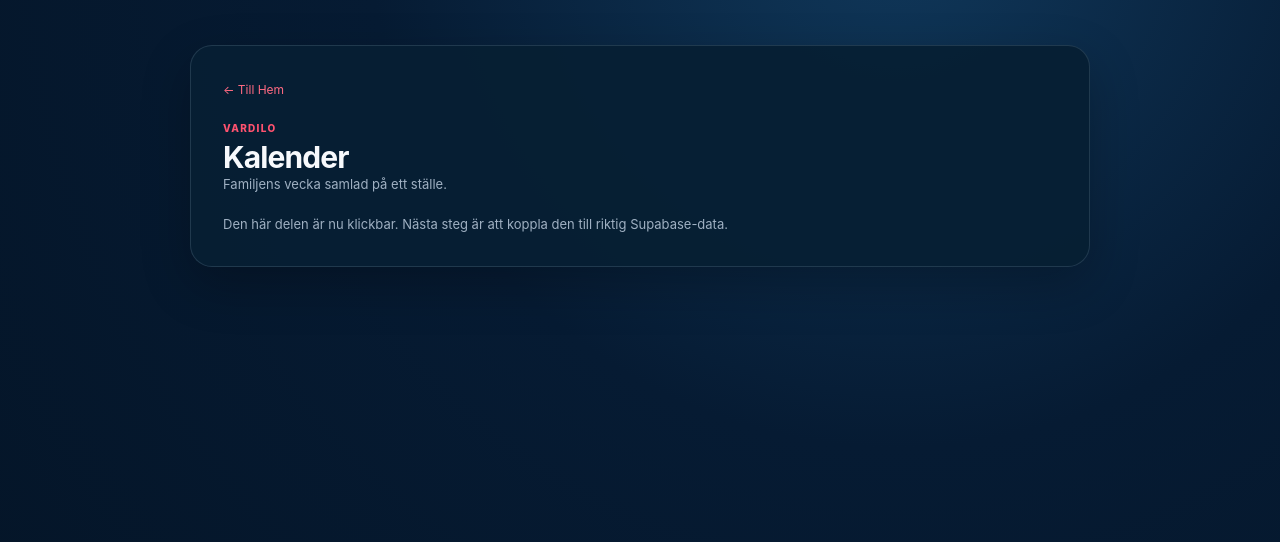
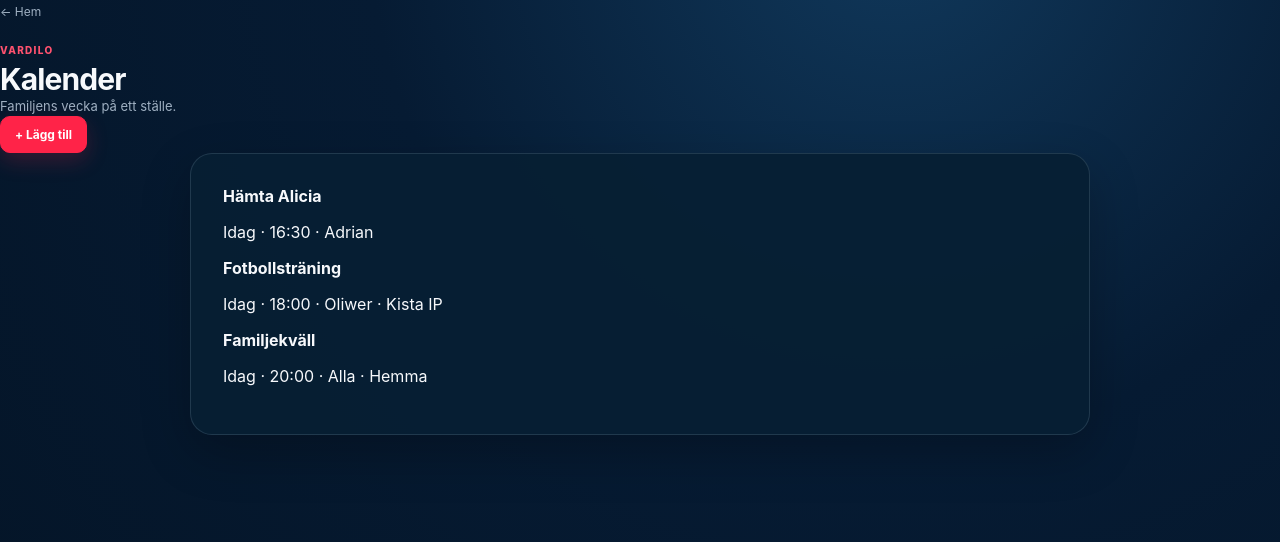
Before and after one commit to AdrianAmbjorn/Vardilo, a Next.js app: page /kalender in a window 1280 px wide. Shown: the top 542 px of the page. Built offline with nearby package versions, Linux system fonts and the light colour scheme.

Commit message:
Add calendar route

```diff
--- /dev/null
+++ b/app/kalender/page.tsx
@@ -0,0 +1,8 @@
+import SectionPage from "../section-page";
+export default function CalendarPage() {
+  return <SectionPage title="Kalender" subtitle="Familjens vecka på ett ställe." items={[
+    { title: "Hämta Alicia", meta: "Idag · 16:30 · Adrian" },
+    { title: "Fotbollsträning", meta: "Idag · 18:00 · Oliwer · Kista IP" },
+    { title: "Familjekväll", meta: "Idag · 20:00 · Alla · Hemma" },
+  ]} />;
+}
```
